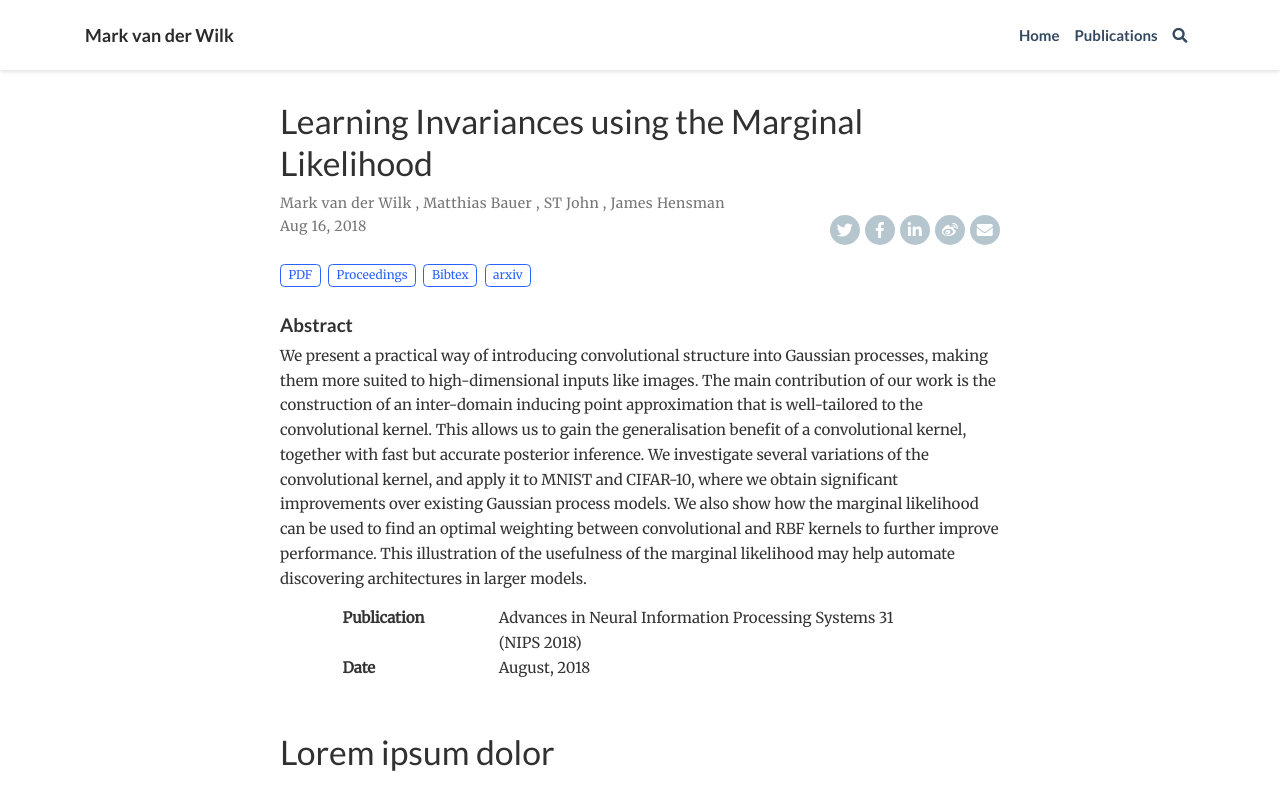
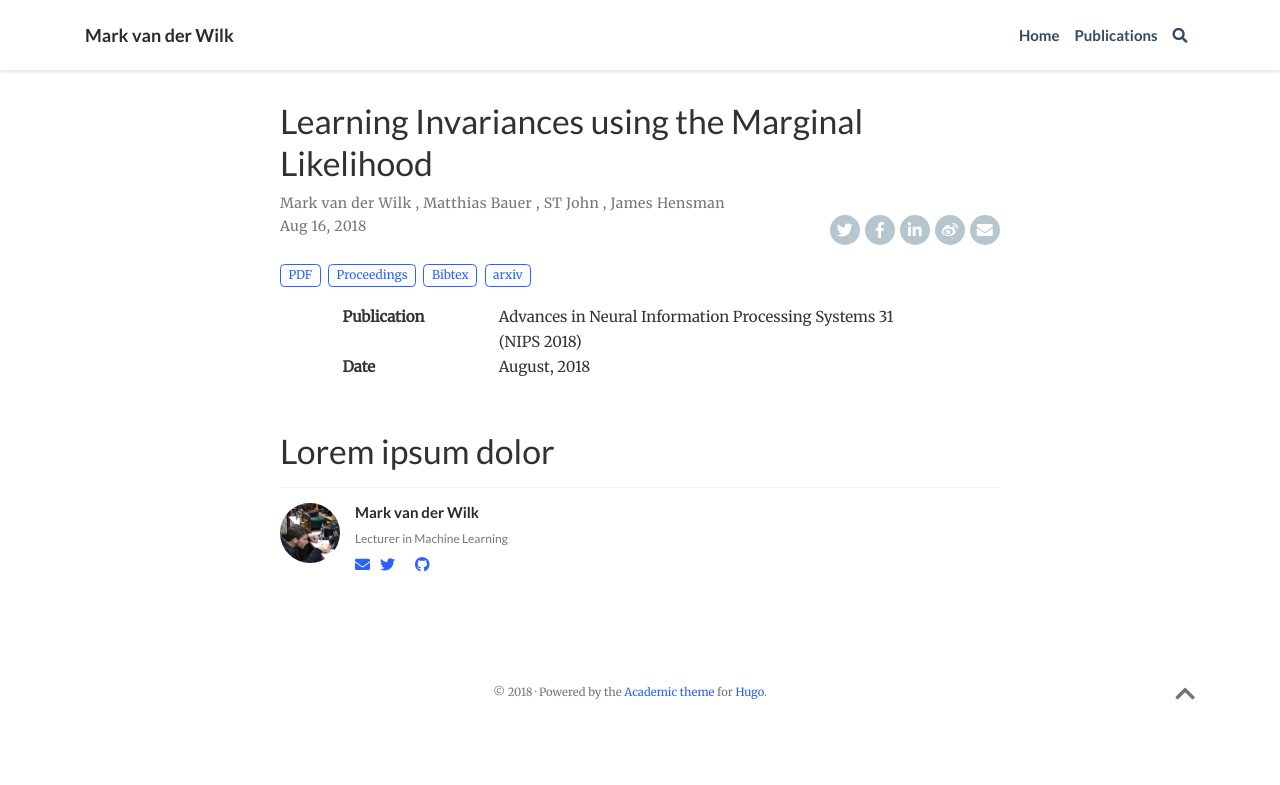
Before and after one commit to markvdw/markvdw.github.io, a plain HTML site: page publication/invariant-gp/index.html in a window 1280 px wide. Shown: the top 785 px of the page. Drawn offline with nearby package versions, Linux system fonts and the light colour scheme; some packages are replaced by stand-ins of ours; some icons are missing.

Commit message:
Fixed abstract of invariant gp.

```diff
--- a/publication/invariant-gp/index.html
+++ b/publication/invariant-gp/index.html
@@ -15,7 +15,7 @@
 
 
 
-  <meta name="description" content="We present a practical way of introducing convolutional structure into Gaussian processes, making them more suited to high-dimensional inputs like images. The main contribution of our work is the construction of an inter-domain inducing point approximation that is well-tailored to the convolutional kernel. This allows us to gain the generalisation benefit of a convolutional kernel, together with fast but accurate posterior inference. We investigate several variations of the convolutional kernel, and apply it to MNIST and CIFAR-10, where we obtain significant improvements over existing Gaussian process models. We also show how the marginal likelihood can be used to find an optimal weighting between convolutional and RBF kernels to further improve performance. This illustration of the usefulness of the marginal likelihood may help automate discovering architectures in larger models.">
+  <meta name="description" content=" Lorem ipsum dolor ">
 
 
   <link rel="alternate" hreflang="en-us" href="https://markvdw.github.io/publication/invariant-gp/">
@@ -120,7 +120,7 @@
   <meta property="og:site_name" content="Mark van der Wilk">
   <meta property="og:url" content="https://markvdw.github.io/publication/invariant-gp/">
   <meta property="og:title" content="Learning Invariances using the Marginal Likelihood | Mark van der Wilk">
-  <meta property="og:description" content="We present a practical way of introducing convolutional structure into Gaussian processes, making them more suited to high-dimensional inputs like images. The main contribution of our work is the construction of an inter-domain inducing point approximation that is well-tailored to the convolutional kernel. This allows us to gain the generalisation benefit of a convolutional kernel, together with fast but accurate posterior inference. We investigate several variations of the convolutional kernel, and apply it to MNIST and CIFAR-10, where we obtain significant improvements over existing Gaussian process models. We also show how the marginal likelihood can be used to find an optimal weighting between convolutional and RBF kernels to further improve performance. This illustration of the usefulness of the marginal likelihood may help automate discovering architectures in larger models."><meta property="og:image" content="https://markvdw.github.io/img/pp.jpeg">
+  <meta property="og:description" content=" Lorem ipsum dolor "><meta property="og:image" content="https://markvdw.github.io/img/pp.jpeg">
   <meta property="og:locale" content="en-us">
 
   <meta property="article:published_time" content="2018-08-16T18:57:18&#43;00:00">
@@ -469,9 +469,6 @@
   <div class="article-container">
 
 
-    <h3>Abstract</h3>
-    <p class="pub-abstract" itemprop="text">We present a practical way of introducing convolutional structure into Gaussian processes, making them more suited to high-dimensional inputs like images. The main contribution of our work is the construction of an inter-domain inducing point approximation that is well-tailored to the convolutional kernel. This allows us to gain the generalisation benefit of a convolutional kernel, together with fast but accurate posterior inference. We investigate several variations of the convolutional kernel, and apply it to MNIST and CIFAR-10, where we obtain significant improvements over existing Gaussian process models. We also show how the marginal likelihood can be used to find an optimal weighting between convolutional and RBF kernels to further improve performance. This illustration of the usefulness of the marginal likelihood may help automate discovering architectures in larger models.</p>
-
 
 
 
```
Also changed, not shown: index.json (+1 -1 lines).
